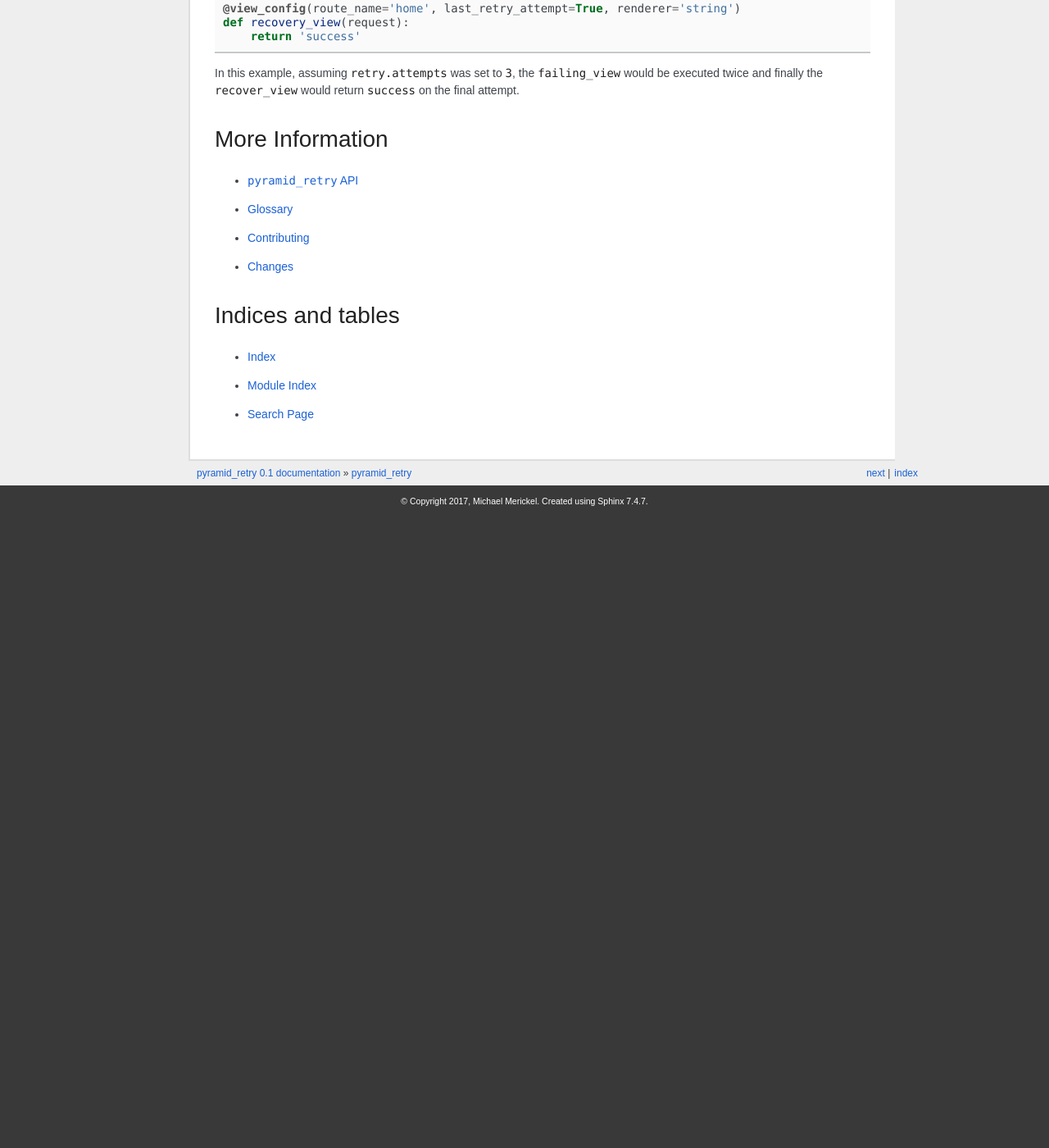
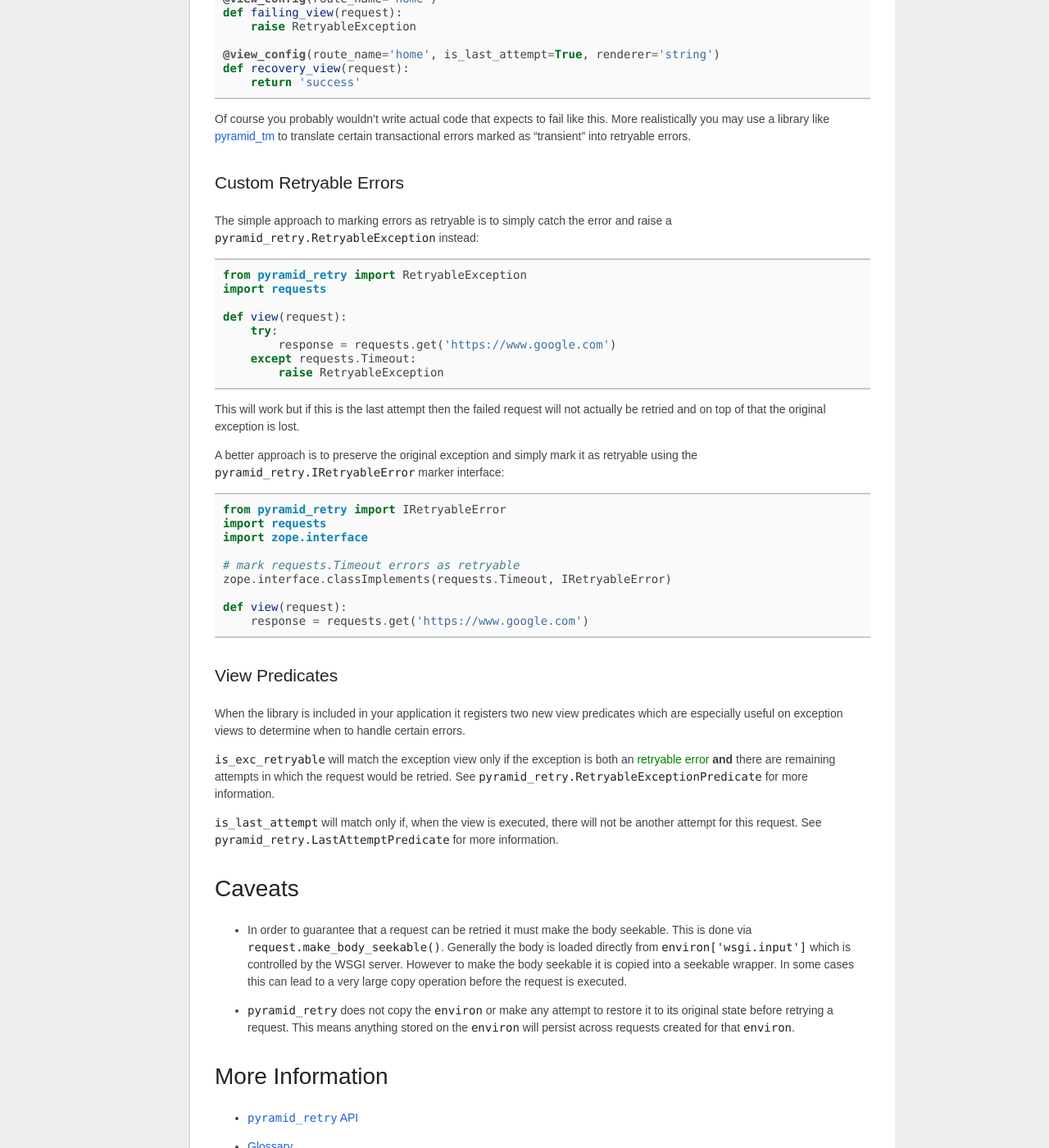
Before and after one commit to Pylons/pyramid_retry, a Sphinx documentation site: the page built from docs/index.rst, in a window 1280 px wide and 1400 px high, scrolled down 1217 px. Shown: the whole window at 82% size. Built offline with Sphinx 7.4.7, drawn with Linux system fonts in a browser that asks for light colours; some web fonts are replaced; before the commit the page ends 1847 px from its top, so only the background shows below that; some of the changed text lies outside the part shown.

```diff
--- a/docs/index.rst
+++ b/docs/index.rst
@@ -62,7 +62,11 @@ of attempts per request. The default number of attempts is ``1``.
 
 The policy will handle any requests that fail because the application
 raised an instance of :class:`pyramid_retry.RetryableException` or another
-exception implementing the :class:`pyramid_retry.IRetryableError` interface:
+exception implementing the :class:`pyramid_retry.IRetryableError` interface.
+
+The below, very contrived example, shows conceptually what's going on when
+a request is retried. The ``failing_view`` is executed initially and for
+the final attempt the ``recovery_view`` is executed.
 
 .. code-block:: python
 
@@ -70,13 +74,82 @@ exception implementing the :class:`pyramid_retry.IRetryableError` interface:
    def failing_view(request):
        raise RetryableException
 
-   @view_config(route_name='home', last_retry_attempt=True, renderer='string')
+   @view_config(route_name='home', is_last_attempt=True, renderer='string')
    def recovery_view(request):
        return 'success'
 
-In this example, assuming ``retry.attempts`` was set to ``3``, the
-``failing_view`` would be executed twice and finally the ``recover_view``
-would return ``success`` on the final attempt.
+Of course you probably wouldn't write actual code that expects to fail like
+this. More realistically you may use a library like pyramid_tm_ to translate
+certain transactional errors marked as "transient" into retryable errors.
+
+.. _pyramid_tm: http://docs.pylonsproject.org/projects/pyramid-tm/en/latest/
+
+Custom Retryable Errors
+-----------------------
+
+The simple approach to marking errors as retryable is to simply catch the
+error and raise a :class:`pyramid_retry.RetryableException` instead:
+
+.. code-block:: python
+
+   from pyramid_retry import RetryableException
+   import requests
+
+   def view(request):
+       try:
+           response = requests.get('https://www.google.com')
+       except requests.Timeout:
+           raise RetryableException
+
+This will work but if this is the last attempt then the failed request will
+not actually be retried and on top of that the original exception is lost.
+
+A better approach is to preserve the original exception and simply mark it
+as retryable using the :class:`pyramid_retry.IRetryableError` marker
+interface:
+
+.. code-block:: python
+
+   from pyramid_retry import IRetryableError
+   import requests
+   import zope.interface
+
+   # mark requests.Timeout errors as retryable
+   zope.interface.classImplements(requests.Timeout, IRetryableError)
+
+   def view(request):
+       response = requests.get('https://www.google.com')
+
+View Predicates
+---------------
+
+When the library is included in your application it registers two new view
+predicates which are especially useful on exception views to determine
+when to handle certain errors.
+
+``is_exc_retryable`` will match the exception view
+only if the exception is both an :term:`retryable error` **and** there
+are remaining attempts in which the request would be retried. See
+:class:`pyramid_retry.RetryableExceptionPredicate` for more information.
+
+``is_last_attempt`` will match only if, when the view is executed, there
+will not be another attempt for this request.
+See :class:`pyramid_retry.LastAttemptPredicate` for more information.
+
+Caveats
+=======
+
+- In order to guarantee that a request can be retried it must make the body
+  seekable. This is done via ``request.make_body_seekable()``. Generally the
+  body is loaded directly from ``environ['wsgi.input']`` which is controlled
+  by the WSGI server. However to make the body seekable it is copied into a
+  seekable wrapper. In some cases this can lead to a very large copy operation
+  before the request is executed.
+
+- ``pyramid_retry`` does not copy the ``environ`` or make any attempt to
+  restore it to its original state before retrying a request. This means
+  anything stored on the ``environ`` will persist across requests created for
+  that ``environ``.
 
 More Information
 ================
```
Also changed, not shown: README.rst (+3 -35 lines).
